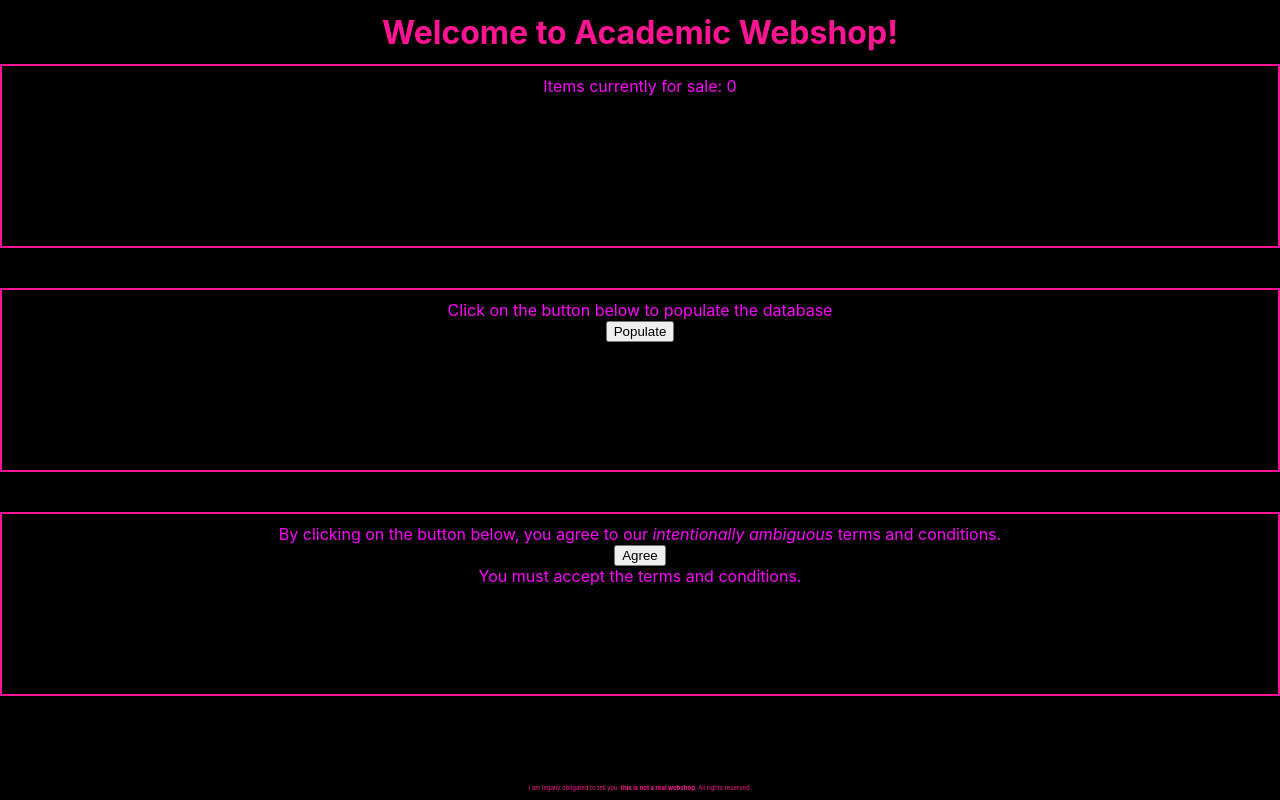
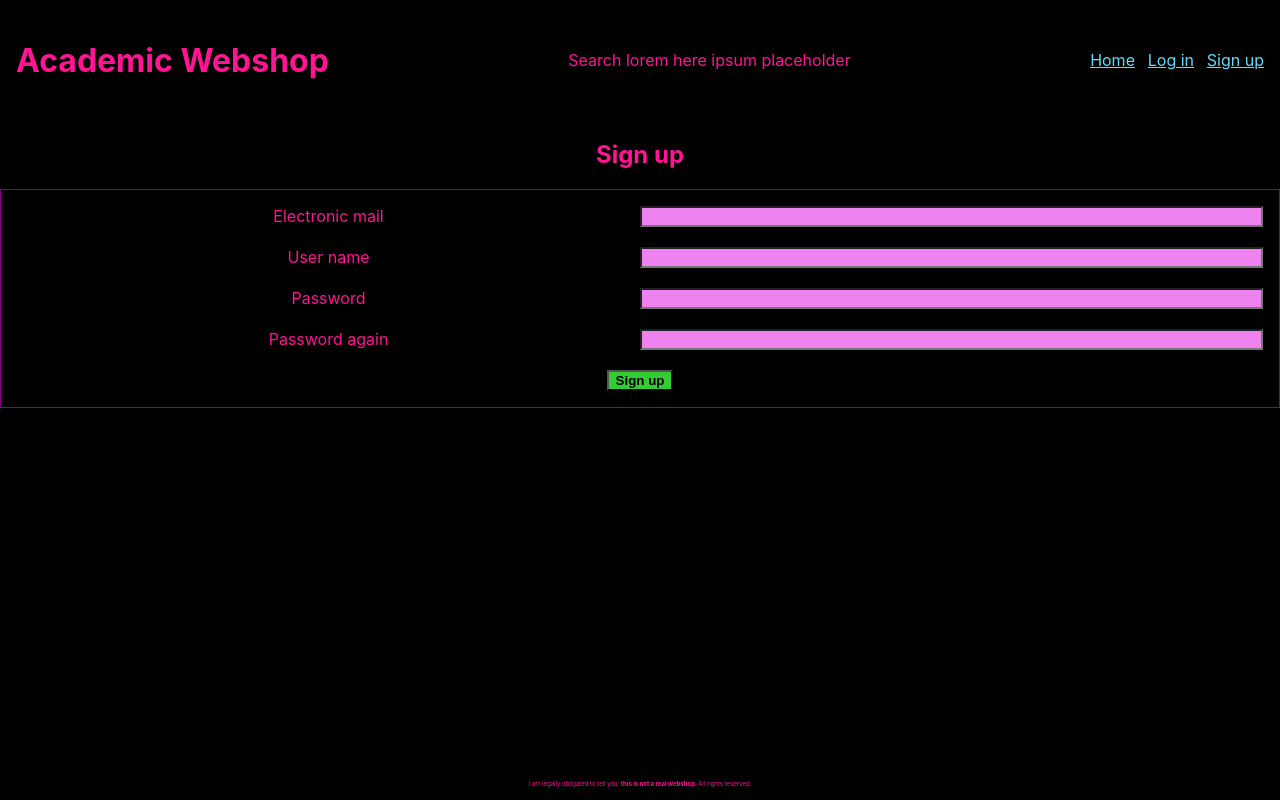
Before and after one commit to banaanihillo/webshop-aboensis, a React (Create React App) app in the folder academic-webshop-frontend/: page /signup in a window 1280 px wide. Built offline with nearby package versions, Linux system fonts and the light colour scheme; no server answers.

Commit message:
Added sign-up functionality onto the frontend
Also improved the layout,
and added a log-in page similar to the sign-up one,
although the log-in functionality does not exist yet

```diff
--- a/academic-webshop-frontend/src/App.css
+++ b/academic-webshop-frontend/src/App.css
@@ -4,21 +4,34 @@ html {
 }
 
 .App {
-  text-align: center;
+    text-align: center;
 }
-/**/
+
 .App-header {
+    gap: 1vw;
+    height: 15vh;
+    display: flex;
+    flex-direction: row;
+    align-items: center;
+    justify-content: space-evenly;
+    padding-right: 1em;
+    padding-left: 1em;
+}
 
-  height: 8vh;
-  display: flex;
-  flex-direction: column;
-  align-items: center;
-  justify-content: center;
+.App-header > h1 {
+    flex: 0 1 auto;
+}
 
+.App-header > .search-bar {
+    flex: 1 1 auto;
+}
+
+.App-header > a {
+    flex: 0 1 auto;
 }
 
 a {
-  color: #61dafb;
+    color: #61dafb;
 }
 
 a:visited {
@@ -26,27 +39,27 @@ a:visited {
 }
 
 .App-main {
-    height: 90vh;
+    height: 80vh;
 }
 
 .App-footer {
     font-size: 6px;
-    height: 2vh;
+    max-height: 5vh;
 }
 
 .landing-page-container {
     display: flex;
     flex-direction: column;
-    justify-content: space-between;
+    justify-content: space-evenly;
     align-items: stretch;
-    gap: 5vh;
+    height: 100%;
 }
 
 .landing-page-container > section {
     color: magenta;
     border: 2px solid deeppink;
     padding: 10px;
-    min-height: 20vh;
+    min-height: 15vh;
     max-height: 25vh;
 }
 
@@ -54,3 +67,27 @@ li {
     list-style: none;
     padding: 1em;
 }
+
+form {
+    border: 1px solid darkmagenta;
+    padding: 1em;
+    display: grid;
+    grid-template-columns: 1fr 1fr;
+}
+
+form > label {
+    grid-column: 1 / 1;
+}
+
+form > input {
+    background-color: violet;
+    grid-column: 2 / 4;
+}
+
+form > button {
+    grid-column: 1 / 4;
+    width: 5em;
+    justify-self: center;
+    background-color: limegreen;
+    font-weight: 600;
+}
--- a/academic-webshop-frontend/src/App.js
+++ b/academic-webshop-frontend/src/App.js
@@ -1,8 +1,10 @@
 import React, {useState, useEffect} from "react"
 import LandingPage from "./components/LandingPage"
 import ItemList from "./components/ItemList"
+import SignUp from "./components/SignUp"
+import LogIn from "./components/LogIn"
 import './App.css';
-import {BrowserRouter, Switch, Route} from "react-router-dom"
+import {BrowserRouter, Switch, Route, Link} from "react-router-dom"
 import {getAllItems} from "./services/itemService"
 
 const App = () => {
@@ -21,7 +23,13 @@ const App = () => {
         <BrowserRouter>
             <div className="App">
                 <header className="App-header">
-                    <h1> Welcome to Academic Webshop! </h1>
+                    <h1> Academic Webshop </h1>
+                    <span className = "search-bar">
+                        Search lorem here ipsum placeholder
+                    </span>
+                    <Link to="/"> Home </Link>
+                    <Link to="/login"> Log in </Link>
+                    <Link to="/signup"> Sign up </Link>
                 </header>
 
                 <main className="App-main">
@@ -32,6 +40,12 @@ const App = () => {
                                 acceptTerms = {acceptTerms}
                                 itemsForSale = {itemsForSale}
                             />
+                        </Route>
+                        <Route path="/login">
+                            <LogIn />
+                        </Route>
+                        <Route path="/signup">
+                            <SignUp />
                         </Route>
                         <Route path="/">
                             <LandingPage
--- a/academic-webshop-frontend/src/components/ItemList.js
+++ b/academic-webshop-frontend/src/components/ItemList.js
@@ -1,5 +1,5 @@
 import React from "react"
-import {Link} from "react-router-dom"
+//
 
 const ItemList = (props) => {
     const {termsAccepted, acceptTerms, itemsForSale} = props
@@ -21,8 +21,7 @@ const ItemList = (props) => {
             return (
                 <div>
                     Everything has been sold out.
-                    <br />
-                    <Link to="/"> Back to home page </Link>
+
                 </div>
             )
         } else {
@@ -37,8 +36,7 @@ const ItemList = (props) => {
                             )
                         })}
                     </ul>
-                    <br />
-                    <Link to="/"> Back to home page </Link>
+
                 </div>
             )
         }
--- /dev/null
+++ b/academic-webshop-frontend/src/components/LogIn.js
@@ -0,0 +1,46 @@
+import React, {useState} from "react"
+
+const LogIn = () => {
+    const [userName, setUserName] = useState("")
+    const [password, setPassword] = useState("")
+
+    const handleSubmit = (event) => {
+        event.preventDefault()
+        //handleLogin here
+        //also some kind of notification whether successful or not
+    }
+    return (
+        <div>
+            <h2> Log in </h2>
+            <form className = "login-form">
+                <label htmlFor = "logInUserName"> User name </label>
+                <input
+                    type = "text"
+                    id = "logInUserName"
+                    value = {userName}
+                    onChange = {({target}) => {
+                        setUserName(target.value)
+                    }}
+                />
+                <br />
+                <label htmlFor = "logInPassword"> Password </label>
+                <input
+                    type = "password"
+                    id = "logInPassword"
+                    autoComplete = "on"
+                    value = {password}
+                    onChange = {({target}) => {
+                        setPassword(target.value)
+                    }}
+                />
+                <br />
+
+                <button onClick = {handleSubmit}>
+                    Log in
+                </button>
+            </form>
+        </div>
+    )
+}
+
+export default LogIn
--- /dev/null
+++ b/academic-webshop-frontend/src/components/SignUp.js
@@ -0,0 +1,91 @@
+import React, {useState} from "react"
+import {createNewUser} from "../services/userService"
+import {useHistory} from "react-router-dom"
+
+const SignUp = () => {
+    const history = useHistory()
+    const [electronicMail, setElectronicMail] = useState("")
+    const [userName, setUserName] = useState("")
+    const [password, setPassword] = useState("")
+    const [passwordAgain, setPasswordAgain] = useState("")
+
+    const handleSubmit = (event) => {
+        event.preventDefault()
+        if (password !== passwordAgain) {
+            //also add a proper notification here
+            console.error("Make sure the password input is the same.")
+        } else {
+            createNewUser({
+                electronicMail,
+                userName,
+                password
+            })
+            history.push("/login")
+            //add a notification of sorts here
+        }
+    }
+
+    return (
+        <div>
+            <h2> Sign up </h2>
+            <form className = "signup-form">
+                <label htmlFor = "electronicMailInput">
+                    Electronic mail
+                </label>
+                <input
+                    type = "email"
+                    id = "electronicMail"
+                    value = {electronicMail}
+                    onChange = {({target}) =>
+                        setElectronicMail(target.value)
+                    }
+                />
+                <br />
+
+                <label htmlFor = "userNameInput"> User name </label>
+                <input
+                    type = "text"
+                    id = "userNameInput"
+                    autoComplete = "username"
+                    value = {userName}
+                    onChange = {({target}) =>
+                        setUserName(target.value)
+                    }
+                />
+                <br />
+
+                <label htmlFor = "passwordInput"> Password </label>
+                <input
+                    type = "password"
+                    id = "passwordInput"
+                    autoComplete = "new-password"
+                    value = {password}
+                    onChange = {({target}) =>
+                        setPassword(target.value)
+                    }
+                />
+                <br />
+
+                <label htmlFor = "passwordInputAgain">
+                    Password again
+                </label>
+                <input
+                    type = "password"
+                    id = "passwordInputAgain"
+                    autoComplete = "new-password"
+                    value = {passwordAgain}
+                    onChange = {({target}) =>
+                        setPasswordAgain(target.value)
+                    }
+                />
+                <br />
+
+                <button onClick = {handleSubmit}>
+                    Sign up
+                </button>
+            </form>
+        </div>
+    )
+}
+
+export default SignUp
--- /dev/null
+++ b/academic-webshop-frontend/src/services/userService.js
@@ -0,0 +1,13 @@
+import axios from "axios"
+const address = "http://localhost:3001/users"
+
+const createNewUser = async (newUser) => {
+    console.log("New user: ", newUser)
+    const response = await axios.post(address, newUser)
+    console.log(response)
+    return response.data
+}
+
+export {
+    createNewUser
+}
```
